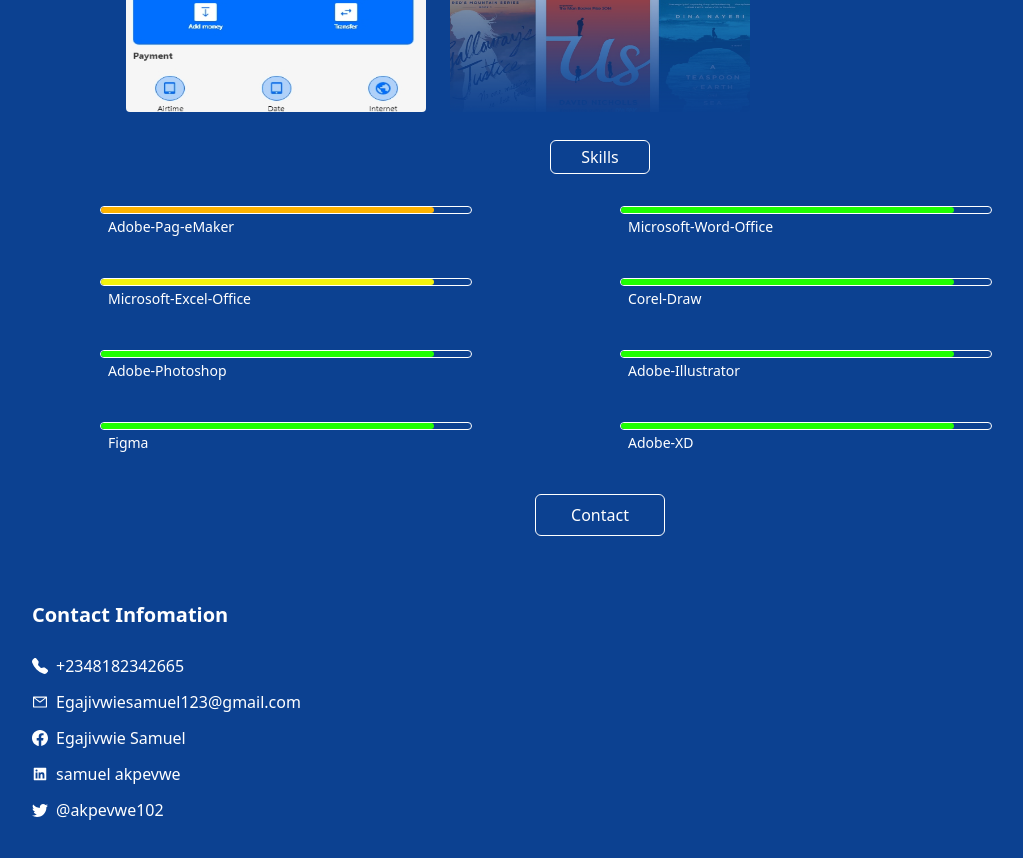
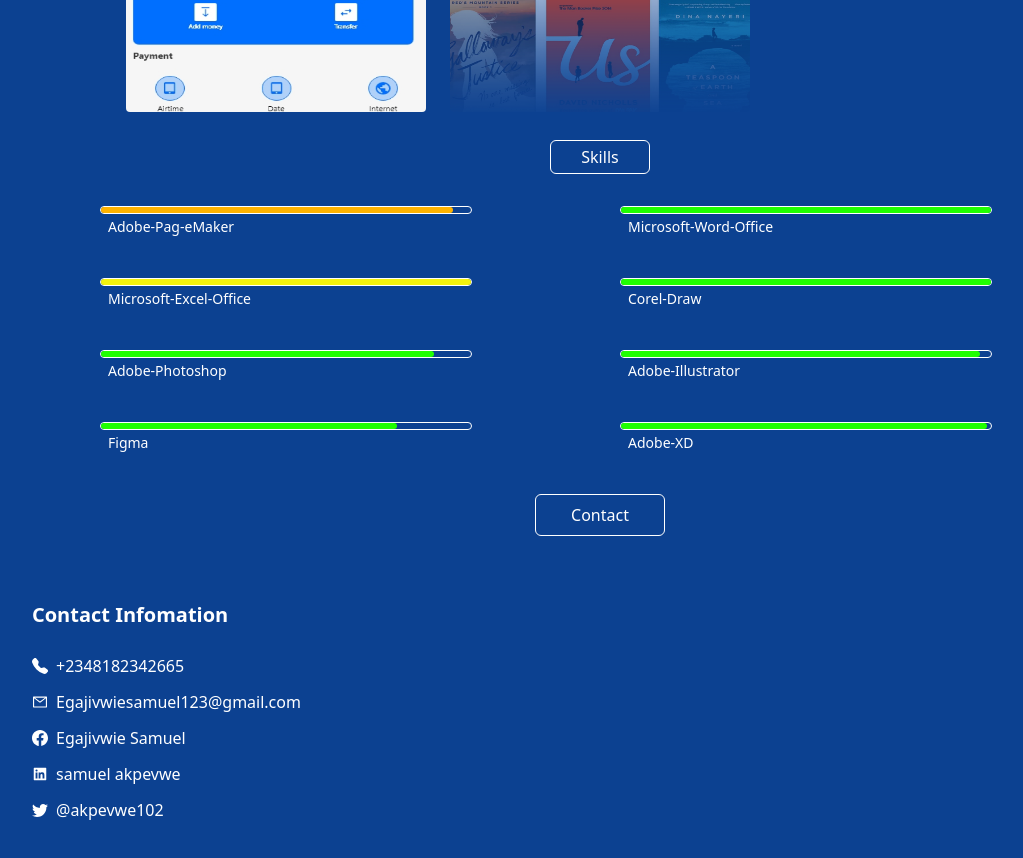
Before and after one commit to goodylove/my-ts-app, a React (Create React App) app: page / in a window 1280 px wide. Shown: the part 1320-2178 px from the top of the page, without its empty margins (40-1063 px from the left). Built offline with nearby package versions, Linux system fonts and the light colour scheme.

Commit message:
completed

```diff
--- a/src/Data.tsx
+++ b/src/Data.tsx
@@ -34,22 +34,22 @@
 export const skills = [
   {
     name: "Adobe-Pag-eMaker",
-    level: "90%",
+    level: "95%",
     colors: "#FFB300",
   },
   {
     name: "Microsoft-Word-Office",
-    level: "90%",
+    level: "100%",
     colors: "#20FF00",
   },
   {
     name: "Microsoft-Excel-Office",
-    level: "90%",
+    level: "100%",
     colors: "#F2F20E",
   },
   {
     name: "Corel-Draw",
-    level: "90%",
+    level: "100%",
     colors: "#20FF00",
   },
   {
@@ -59,18 +59,18 @@
   },
   {
     name: "Adobe-Illustrator",
-    level: "90%",
+    level: "97%",
     colors: "#20FF00",
   },
 
   {
     name: "Figma",
-    level: "90%",
+    level: "80%",
     colors: "#20FF00",
   },
   {
     name: "Adobe-XD",
-    level: "90%",
+    level: "99%",
     colors: "#20FF00",
   },
 ];
--- a/src/components/Home/index.tsx
+++ b/src/components/Home/index.tsx
@@ -34,8 +34,8 @@
       </header>
       <div className="flex md:hidden text-start flex-col justify-start items-start cursor-pointer">
         <GiHamburgerMenu
-          className="text-white text-[20px]"
-          onClick={() => setToggleMenu(true)}
+          className="text-white text-[29px]"
+          onClick={() => setToggleMenu((prev) => !prev)}
         />
         {toggleMenu && (
           <div className="w-[90px] rounded-r-3xl p-1  bg-[#042d75cc] shadow-md mt-2 mobile">
@@ -43,7 +43,7 @@
               className="text-end pr-2 text-white flex justify-end "
               onClick={() => setToggleMenu(false)}
             >
-              <RiCloseFill className="text-[40px]" />
+              <RiCloseFill className="text-[30px]" />
             </div>
             <ul className="md:flex justify-around md:w-[380px] font-thin text-white gap-2 p-1 text-[18px]">
               <li className="menu">
--- a/src/components/Skill/Bar.tsx
+++ b/src/components/Skill/Bar.tsx
@@ -32,7 +32,6 @@
       },
     },
   };
-
   return (
     <div className="m-2 w-full p-1">
       <m.div
--- a/src/components/Skill/index.tsx
+++ b/src/components/Skill/index.tsx
@@ -7,9 +7,7 @@
 const Skill = () => {
   const ref = useRef(null);
   const inView = useInView(ref);
-  useEffect(() => {
-    console.log(inView);
-  }, [inView]);
+
   return (
     <section
       className="bg-blue flex justify-center w-full"
@@ -22,11 +20,13 @@
             Skills
           </Button>
         </div>
-        <div className="grid grid-cols-2 content-center gap-4">
-          {skills.map((skill, index) => {
-            return <Bar skill={skill} key={index} />;
-          })}
-        </div>
+        {inView && (
+          <div className="grid grid-cols-2 content-center gap-4">
+            {skills.map((skill, index) => {
+              return <Bar skill={skill} key={index} />;
+            })}
+          </div>
+        )}
       </div>
     </section>
   );
```
